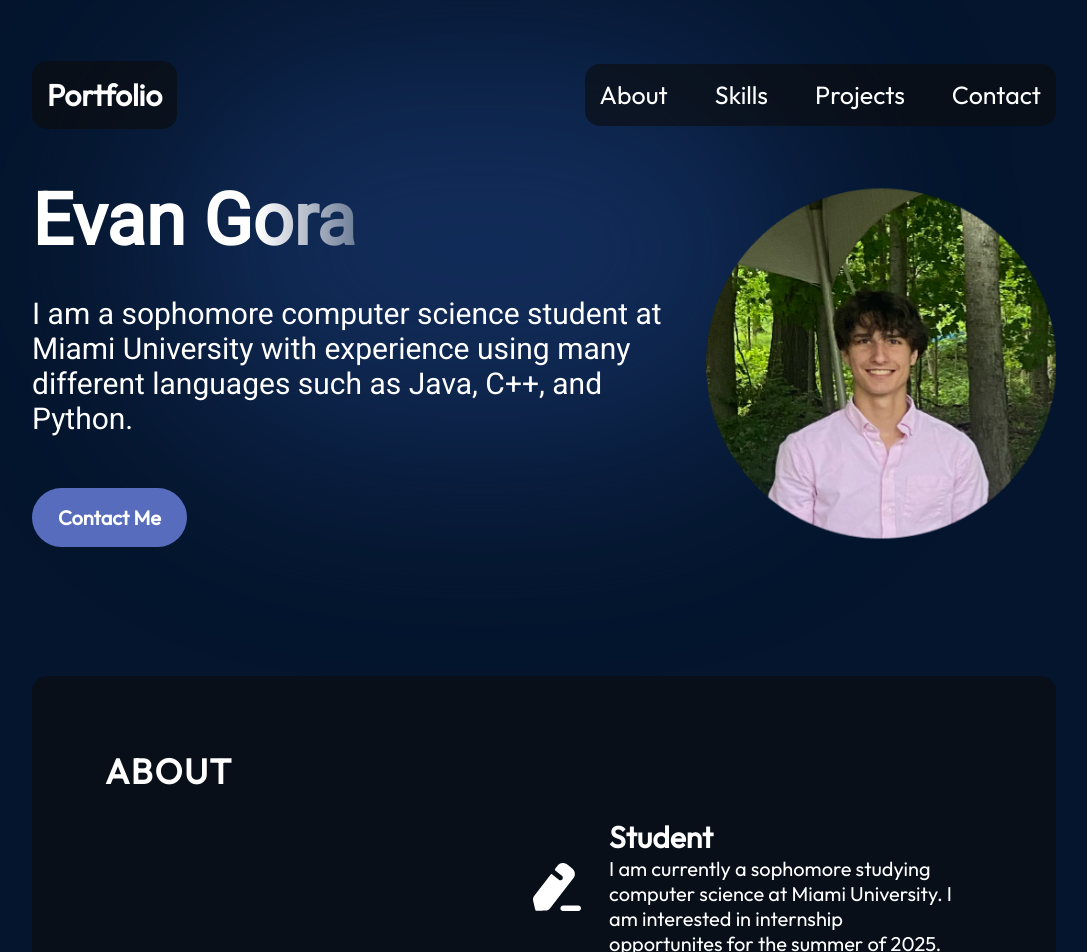
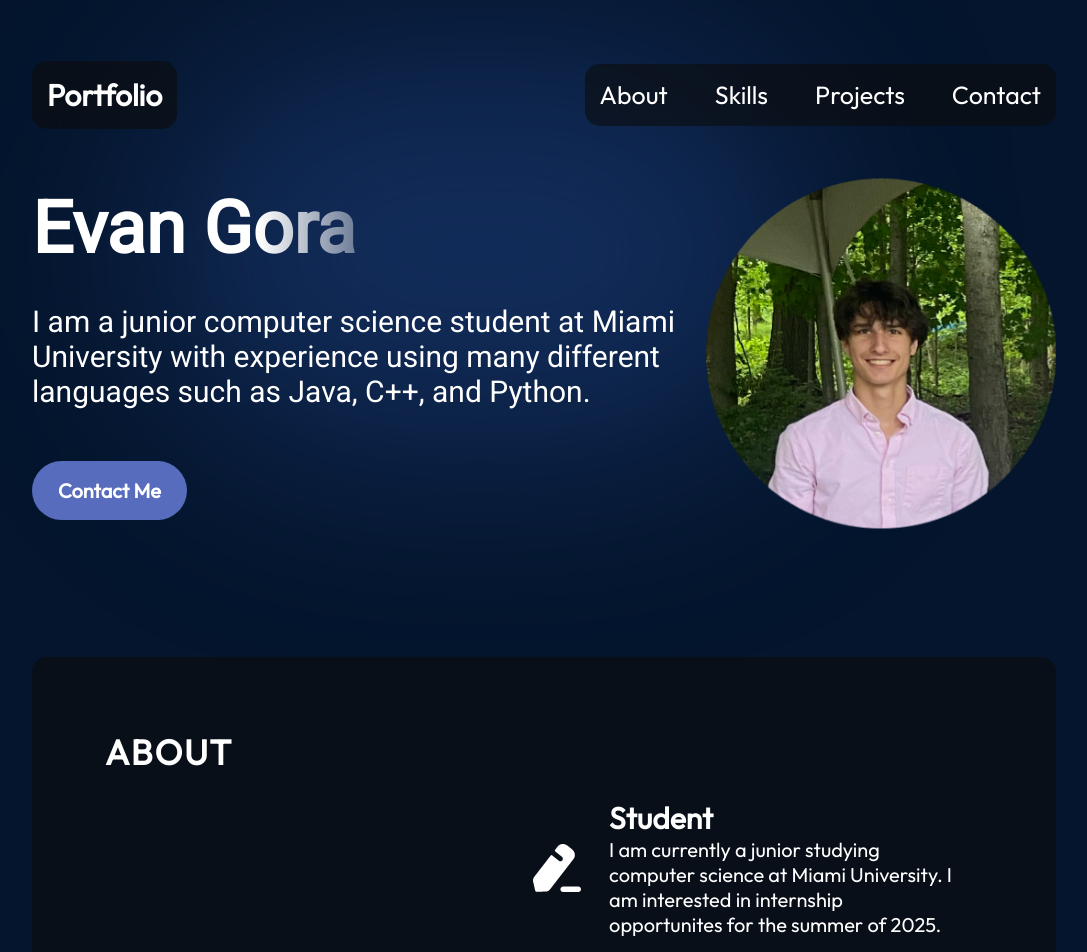
Before and after one commit to evan-gora/personal-website, a React (Vite) app: page / in a window 1280 px wide. Shown: the top 952 px of the page, without its empty margins (96-1183 px from the left). Built offline with nearby package versions, Linux system fonts and the light colour scheme.

Commit message:
Updated school year in home and about

```diff
--- a/src/components/About/About.jsx
+++ b/src/components/About/About.jsx
@@ -17,7 +17,7 @@ export const About = () => {
                     <img src={calc} alt="Student Image" className={styles.aboutItemImage}/>
                     <div className={styles.aboutItemText}>
                         <h3>Student</h3>
-                        <p>I am currently a sophomore studying computer science at Miami University. I am interested in internship opportunites for the summer of 2025.</p>
+                        <p>I am currently a junior studying computer science at Miami University. I am interested in internship opportunites for the summer of 2025.</p>
                     </div>
                 </li>
                 <li className={styles.aboutItem}>
--- a/src/components/Hero/Hero.jsx
+++ b/src/components/Hero/Hero.jsx
@@ -8,7 +8,7 @@ export const Hero = () => {
       <div className={styles.content}>
         <h1 className={styles.title}>Evan Gora</h1>
         <p className={styles.description}>
-          I am a sophomore computer science student at Miami University with
+          I am a junior computer science student at Miami University with
           experience using many different languages such as Java, C++, and
           Python.
         </p>
```
